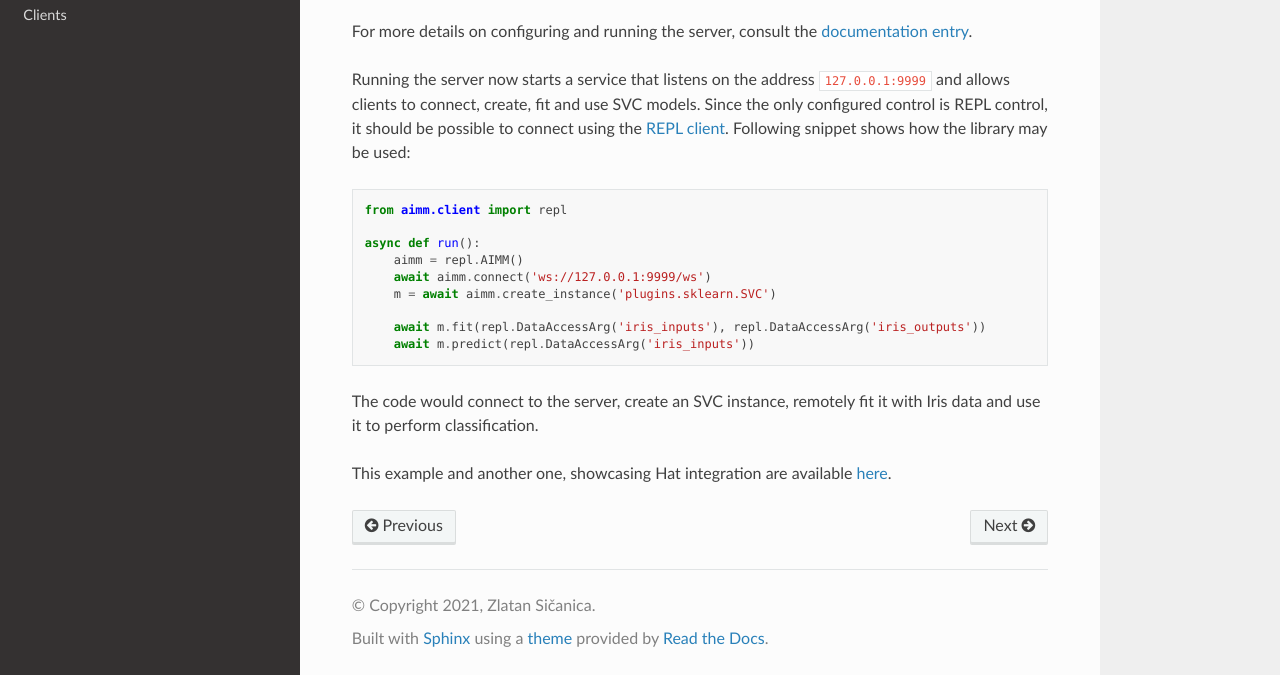
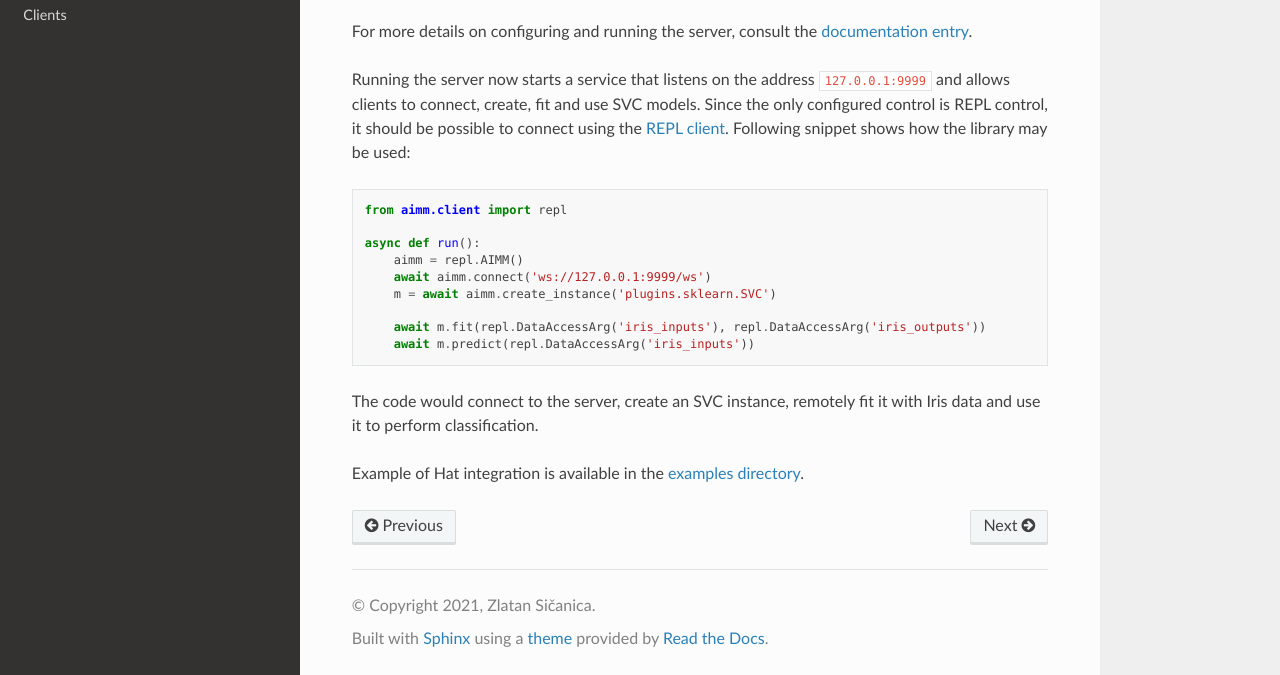
Before and after one commit to hat-open/aimm, a Sphinx documentation site: the page built from docs/getting_started.rst, in a window 1280 px wide and 900 px high, scrolled down 523 px, cut to the strip 225-900 px from the top of the window. Built offline with Sphinx 7.4.7 and the Read the Docs theme 2.0.0, drawn with Linux system fonts in a browser that asks for light colours; the version number could not be read and is left out.

Commit message:
docs getting_started - update to ref hat more directly

```diff
--- a/docs/getting_started.rst
+++ b/docs/getting_started.rst
@@ -48,5 +48,5 @@ snippet shows how the library may be used:
 The code would connect to the server, create an SVC instance, remotely fit it
 with Iris data and use it to perform classification.
 
-This example and another one, showcasing Hat integration are available `here
-<https://github.com/zlatsic/aimm/tree/master/examples>`_.
+Example of Hat integration is available in the `examples directory
+<https://github.com/hat-open/aimm/tree/master/examples/0002>`_.
```
